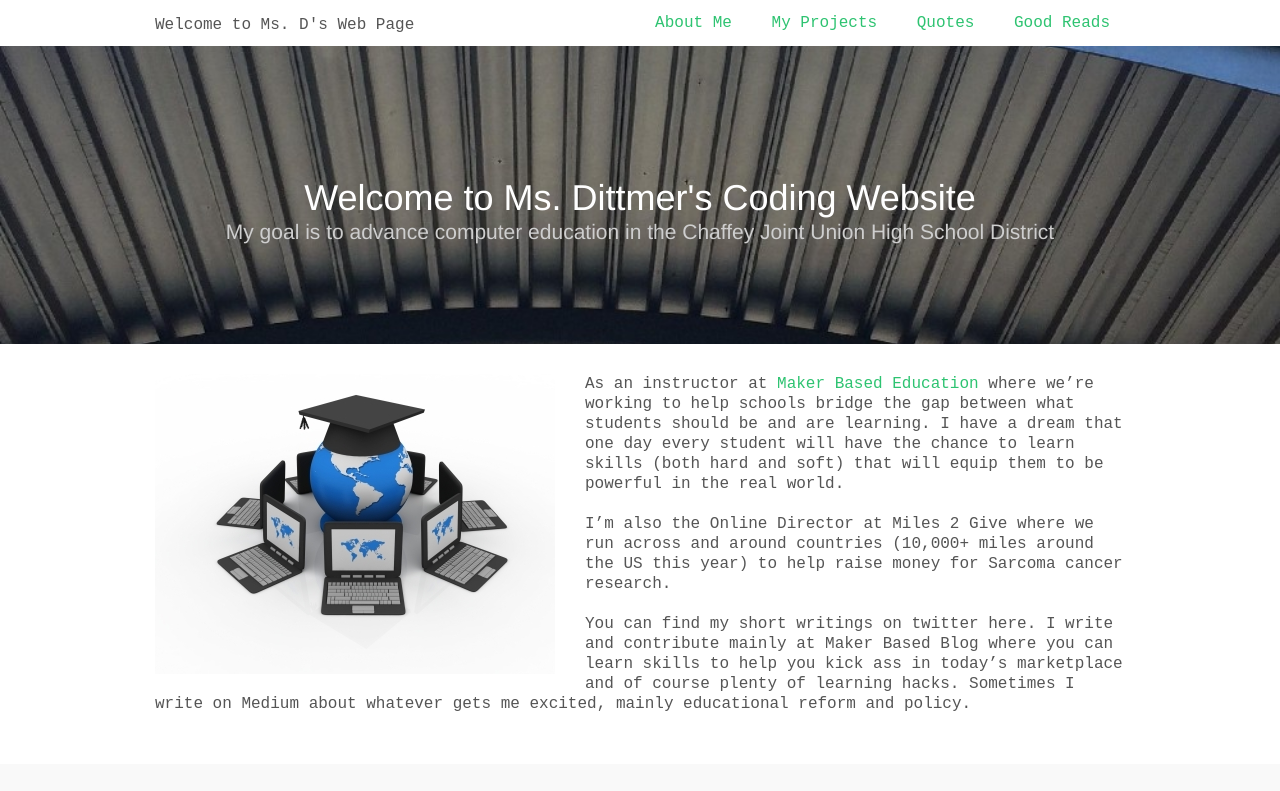
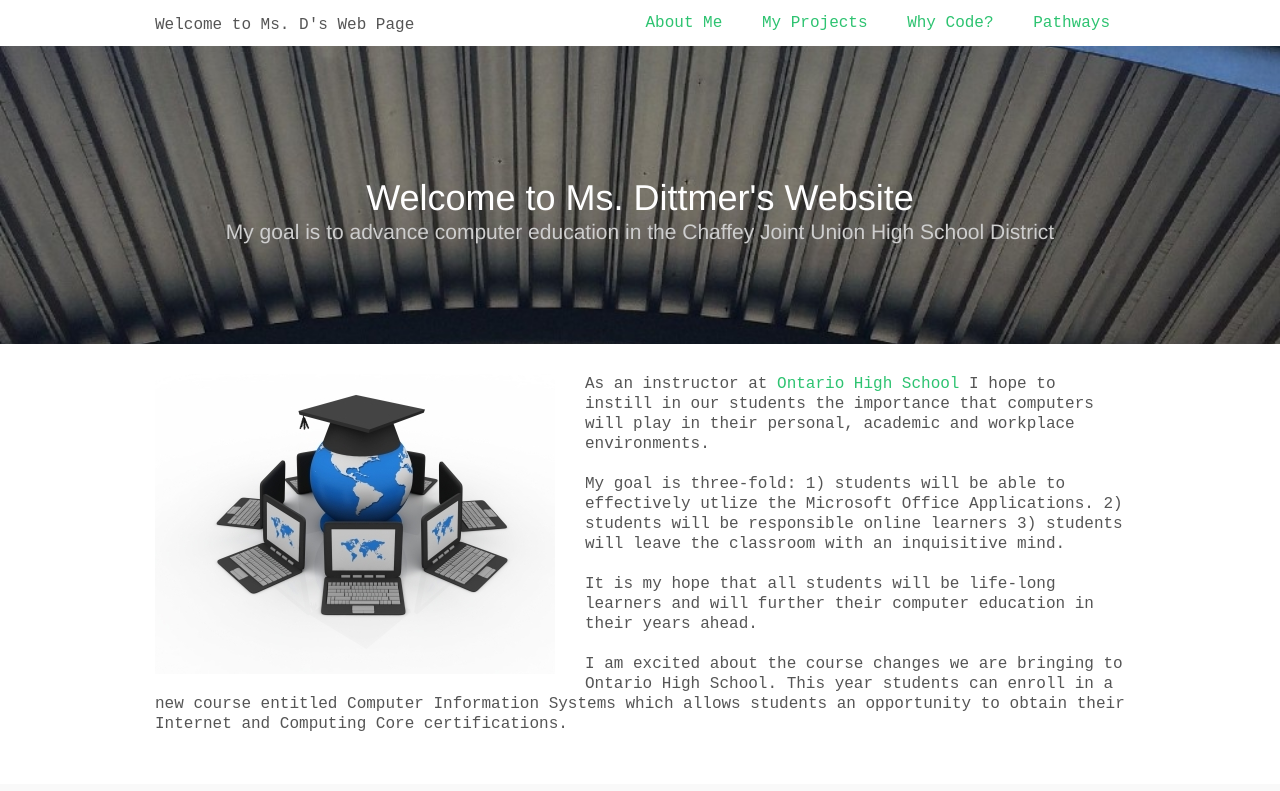
Before and after one commit to codeohsinstructor/codeohsinstructor.github.io, a plain HTML site: page index.html in a window 1280 px wide. Shown: the top 791 px of the page. Drawn offline with Linux system fonts and the light colour scheme.

Commit message:
Text changes

```diff
--- a/CSS/style.css
+++ b/CSS/style.css
@@ -183,3 +183,5 @@ section {
 p {
 	margin-bottom: 20px;
 }
+
+/*project page */
--- /dev/null
+++ b/googleproj/reset.css
@@ -0,0 +1,47 @@
+/**
+ * Eric Meyer's Reset CSS v2.0 (http://meyerweb.com/eric/tools/css/reset/)
+ * http://cssreset.com
+ */
+html, body, div, span, applet, object, iframe,
+h1, h2, h3, h4, h5, h6, p, blockquote, pre,
+a, abbr, acronym, address, big, cite, code,
+del, dfn, em, img, ins, kbd, q, s, samp,
+small, strike, strong, sub, sup, tt, var,
+b, u, i, center,
+dl, dt, dd, ol, ul, li,
+fieldset, form, label, legend,
+table, caption, tbody, tfoot, thead, tr, th, td,
+article, aside, canvas, details, embed,
+figure, figcaption, footer, header, hgroup,
+menu, nav, output, ruby, section, summary,
+time, mark, audio, video {
+	margin: 0;
+	padding: 0;
+	border: 0;
+	font-size: 100%;
+	font: inherit;
+	vertical-align: baseline;
+}
+/* HTML5 display-role reset for older browsers */
+article, aside, details, figcaption, figure,
+footer, header, hgroup, menu, nav, section {
+	display: block;
+}
+body {
+	line-height: 1;
+}
+ol, ul {
+	list-style: none;
+}
+blockquote, q {
+	quotes: none;
+}
+blockquote:before, blockquote:after,
+q:before, q:after {
+	content: '';
+	content: none;
+}
+table {
+	border-collapse: collapse;
+	border-spacing: 0;
+}
--- a/index.html
+++ b/index.html
@@ -20,28 +20,32 @@
 					<a href="#">My Projects</a>
 				</li>
 				<li>
-					<a href="#">Quotes</a>
+					<a href="#">Why Code?</a>
 				</li>
 				<li>
-					<a href="#">Good Reads</a>
+					<a href="#">Pathways</a>
 				</li>
 			</ul>
 		</div>
 	</header>
 
 	<section id="top">
-		<h1><span class="skinny">Welcome to<span> Ms. Dittmer's Coding Website</h1>
+		<h1><span class="skinny">Welcome to<span> Ms. Dittmer's Website</h1>
 		<h2>My goal is to advance computer education in the Chaffey Joint Union High School District</h2>
 	</section>
 
 	<section>
+
+
 		<div class="container">
 			<img id="ryan-image" src="images/computerimage.jpg" alt="Computers">
-			<p>As an instructor at <a href="http://ohs-cjuhsd-ca.schoolloop.com" target="_blank">Maker Based Education</a> where we’re working to help schools bridge the gap between what students should be and are learning. I have a dream that one day every student will have the chance to learn skills (both hard and soft) that will equip them to be powerful in the real world.</p>
+			<p>As an instructor at <a href="http://ohs-cjuhsd-ca.schoolloop.com" target="_blank">Ontario High 			School</a> I hope to instill in our students the importance that computers will play in their 			personal, academic and workplace environments. </p>
 
-			<p>I’m also the Online Director at Miles 2 Give where we run across and around countries (10,000+ miles around the US this year) to help raise money for Sarcoma cancer research.</p>
+			<p>My goal is three-fold: 1) students will be able to effectively utlize the Microsoft 			Office Applications. 2) students will be responsible online learners 3) students will leave 			the classroom with an inquisitive mind.</p>
 
-			<p>You can find my short writings on twitter here. I write and contribute mainly at Maker Based Blog where you can learn skills to help you kick ass in today’s marketplace and of course plenty of learning hacks. Sometimes I write on Medium about whatever gets me excited, mainly educational reform and policy.</p>
+			<p>It is my hope that all students will be life-long learners and will further their computer 			education in their years ahead.</p>
+
+			<p>I am excited about the course changes we are bringing to Ontario High School.  This year 			students can enroll in a new course entitled Computer Information Systems which allows students  			an opportunity to obtain their Internet and Computing Core certifications.</p>
 		</div>
 	</section>
 
```
Also changed, not shown: projects.html (added, +34 -0 lines), images/google/googlelogo.png (added), 2 other files.
